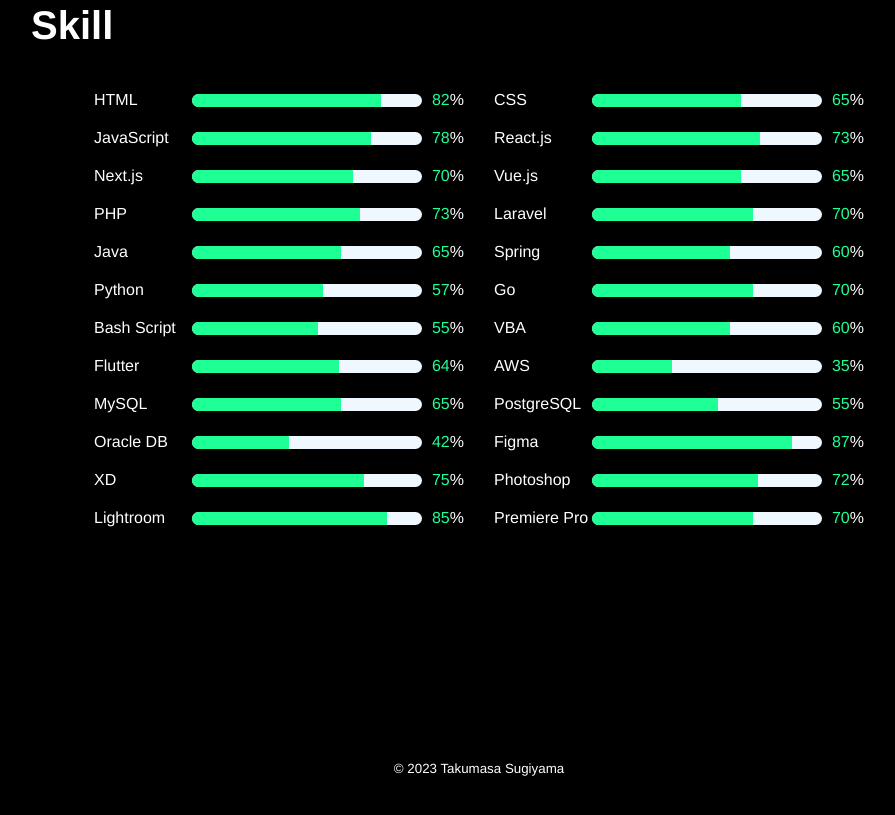
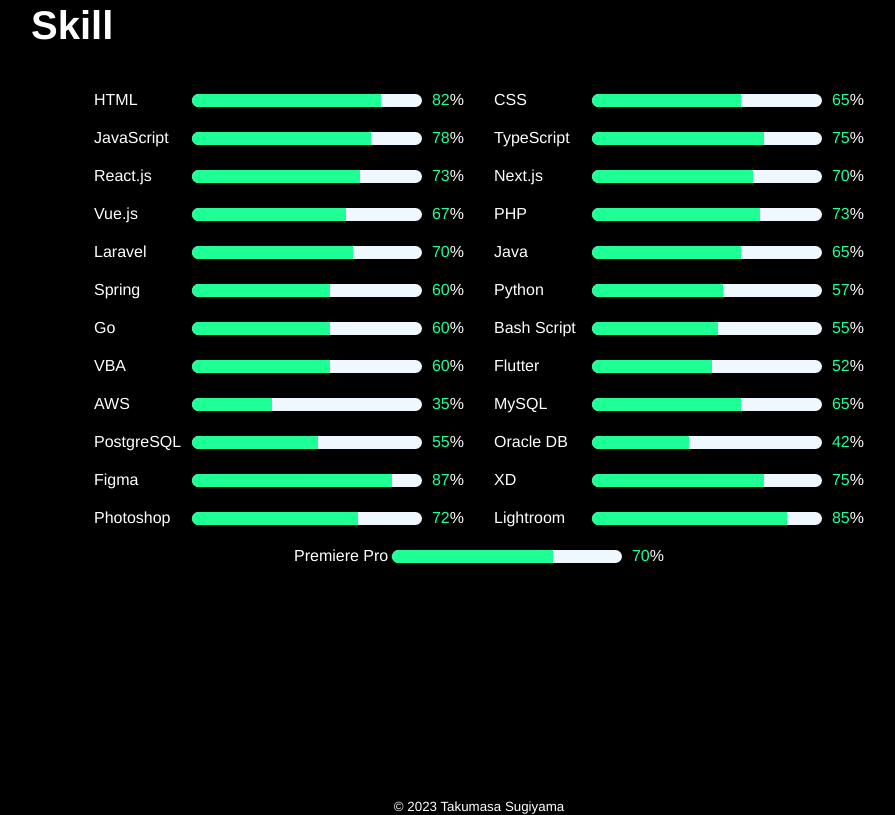
Before and after one commit to T-Sugiyama-dev/portfolio_2023, a React (Create React App) app: page /about in a window 1280 px wide. Shown: the part 4100-4915 px from the top of the page, without its empty margins (161-1056 px from the left). Before the commit the page ends 4877 px from the top, so only its background shows below. Built offline with nearby package versions, Linux system fonts and the light colour scheme.

Commit message:
fix skill component

```diff
--- a/src/components/about/Skill.tsx
+++ b/src/components/about/Skill.tsx
@@ -11,18 +11,19 @@ const skillList: SkillContent[] = [
   { name: 'HTML', percent: 82 },
   { name: 'CSS', percent: 65},
   { name: 'JavaScript', percent: 78 },
+  { name: 'TypeScript', percent: 75 },
   { name: 'React.js', percent: 73 },
   { name: 'Next.js', percent: 70 },
-  { name: 'Vue.js', percent: 65 },
+  { name: 'Vue.js', percent: 67 },
   { name: 'PHP', percent: 73 },
   { name: 'Laravel', percent: 70 },
   { name: 'Java', percent: 65 },
   { name: 'Spring', percent: 60 },
   { name: 'Python', percent: 57 },
-  { name: 'Go', percent: 70 },
+  { name: 'Go', percent: 60 },
   { name: 'Bash Script', percent: 55 },
   { name: 'VBA', percent: 60 },
-  { name: 'Flutter', percent: 64 },
+  { name: 'Flutter', percent: 52 },
   { name: 'AWS', percent: 35 },
   { name: 'MySQL', percent: 65 },
   { name: 'PostgreSQL', percent: 55 },
```
